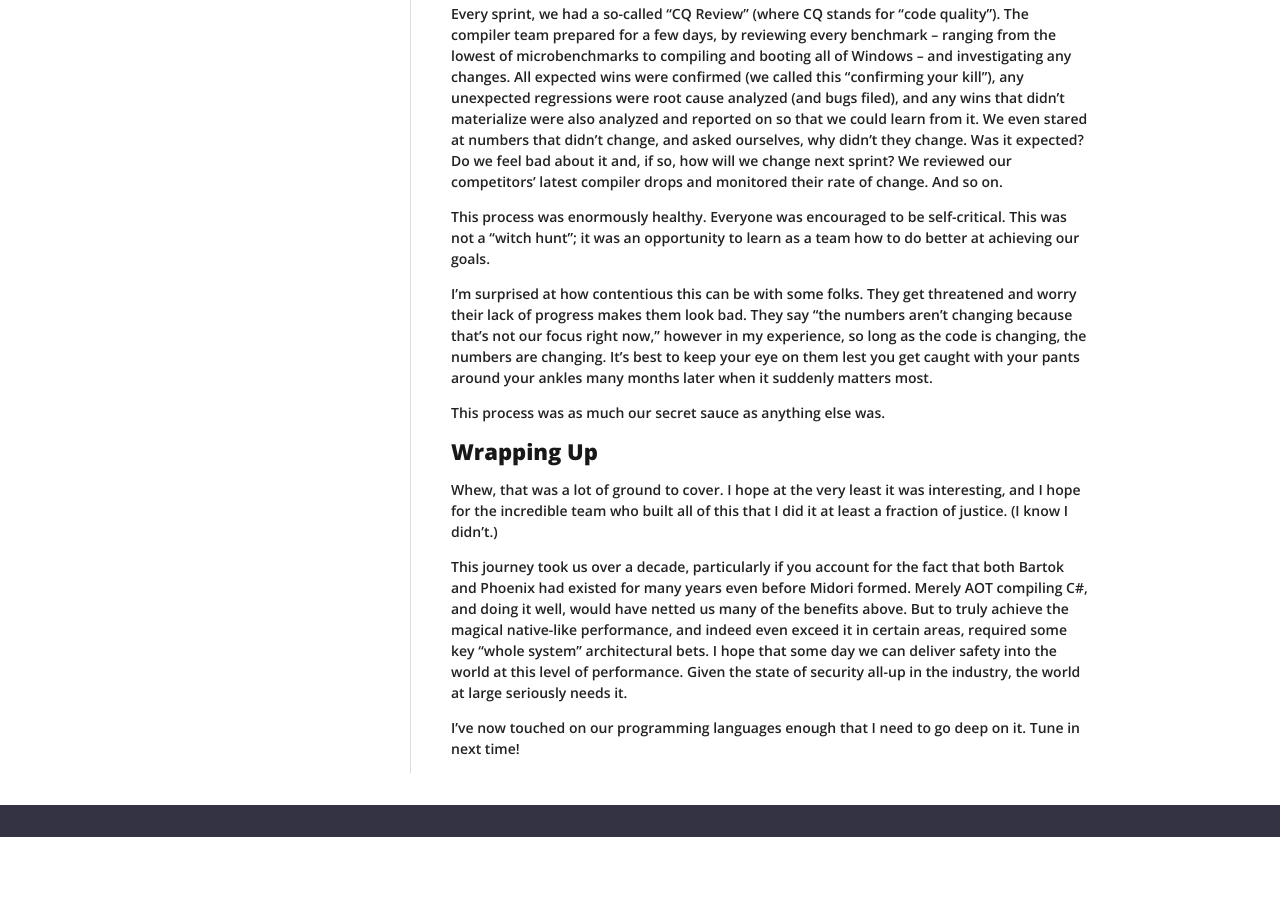
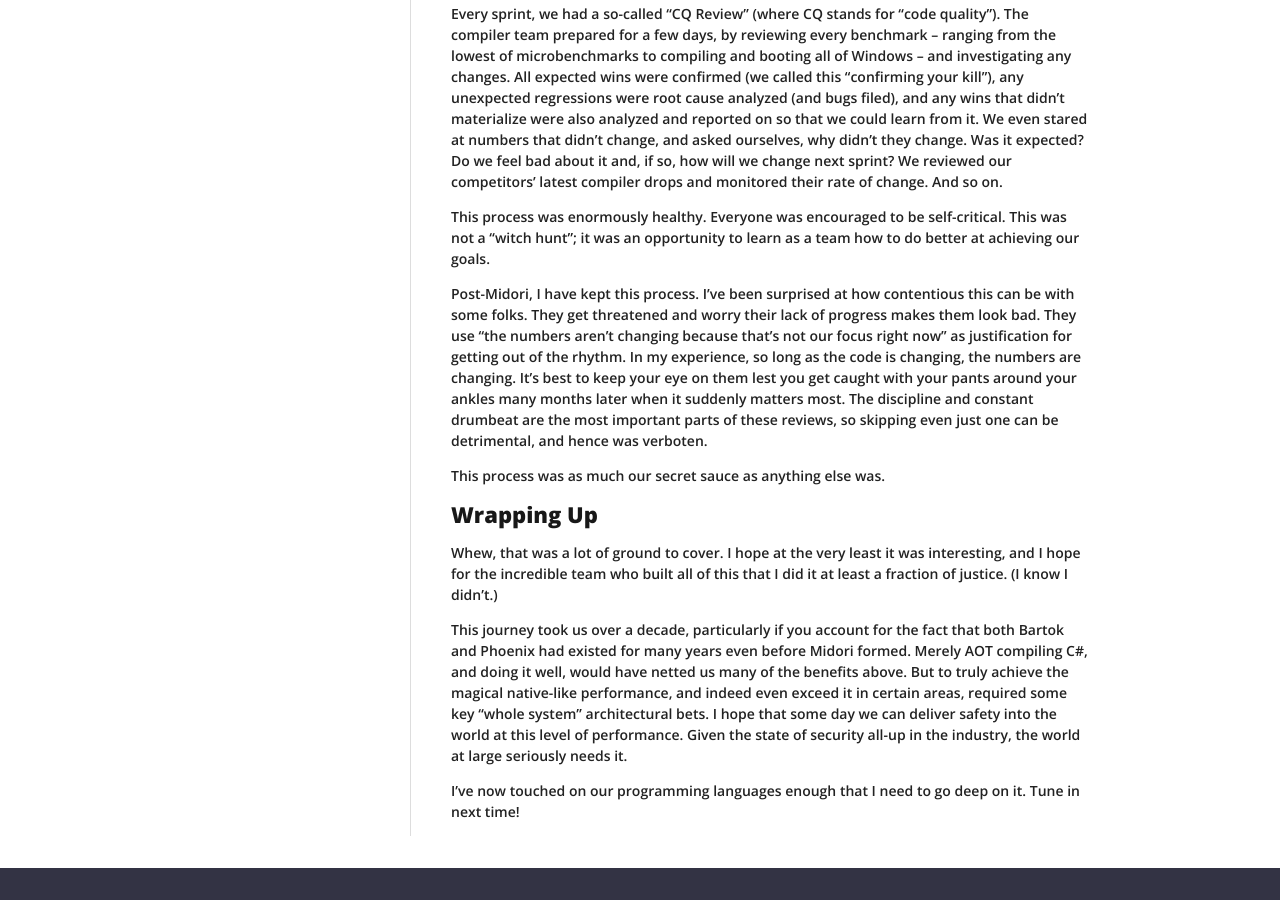
Before and after one commit to joeduffy/joeduffy.github.io, a Jekyll site: the page built from _posts/2015-12-19-safe-native-code.md, in a window 1280 px wide and 900 px high, scrolled down 28557 px. Built offline with Jekyll 4.4.1, drawn with Linux system fonts in a browser that asks for light colours; nearby versions of some CDN libraries; Markdown is read by kramdown in place of the engine named in the settings; before the commit the page ends 29394 px from its top, so only the background shows below that.

Commit message:
Clarify some CQ Review things

```diff
--- a/_posts/2015-12-19-safe-native-code.md
+++ b/_posts/2015-12-19-safe-native-code.md
@@ -1285,10 +1285,12 @@
 This process was enormously healthy.  Everyone was encouraged to be self-critical.  This was not a "witch hunt"; it was
 an opportunity to learn as a team how to do better at achieving our goals.
 
-I'm surprised at how contentious this can be with some folks.  They get threatened and worry their lack of progress
-makes them look bad.  They say "the numbers aren't changing because that's not our focus right now," however in my
-experience, so long as the code is changing, the numbers are changing.  It's best to keep your eye on them lest you get
-caught with your pants around your ankles many months later when it suddenly matters most.
+Post-Midori, I have kept this process.  I've been surprised at how contentious this can be with some folks.  They get
+threatened and worry their lack of progress makes them look bad.  They use "the numbers aren't changing because that's
+not our focus right now" as justification for getting out of the rhythm.  In my experience, so long as the code is
+changing, the numbers are changing.  It's best to keep your eye on them lest you get caught with your pants around your
+ankles many months later when it suddenly matters most.  The discipline and constant drumbeat are the most important
+parts of these reviews, so skipping even just one can be detrimental, and hence was verboten.
 
 This process was as much our secret sauce as anything else was.
 
```
